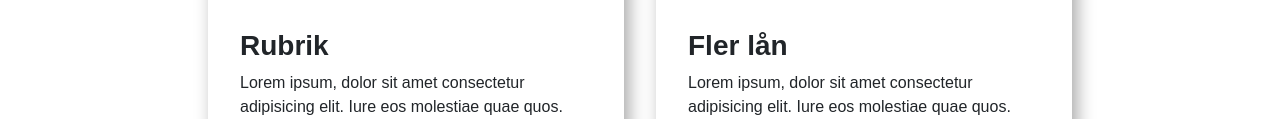
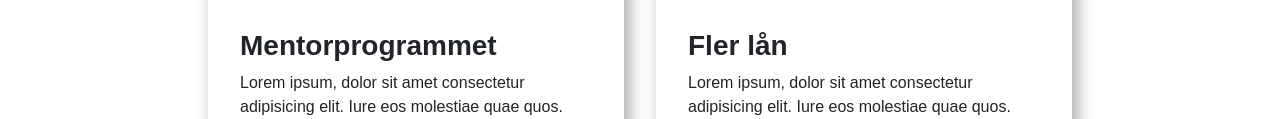
Before and after one commit to JosefineAhlstedt/Almi, a plain HTML site: page index.html in a window 1280 px wide. Shown: the part 2943-3062 px from the top of the page. Drawn offline with nearby package versions, Linux system fonts and the light colour scheme; a web font is replaced by a local one.

Commit message:
changed title

```diff
--- a/index.html
+++ b/index.html
@@ -99,7 +99,7 @@
 		<div class="col-lg-4 col-sm-6 card d-flex justify-content-center align-items-center card">
 			<div class="img img_one"></div>
 			<div class="text">
-				<h3 class="rubrik">Rubrik</h3>
+				<h3 class="rubrik">Mentorprogrammet</h3>
 				<p>Lorem ipsum, dolor sit amet consectetur adipisicing elit. Iure eos molestiae quae quos. Quibusdam, maxime quod vel nam ipsam sint nisi repudiandae sapiente nulla eaque qui dolores alias magnam accusamus.</p>
 			</div>
 			<button class="btn btn-primary">Läs mer</button>
```
